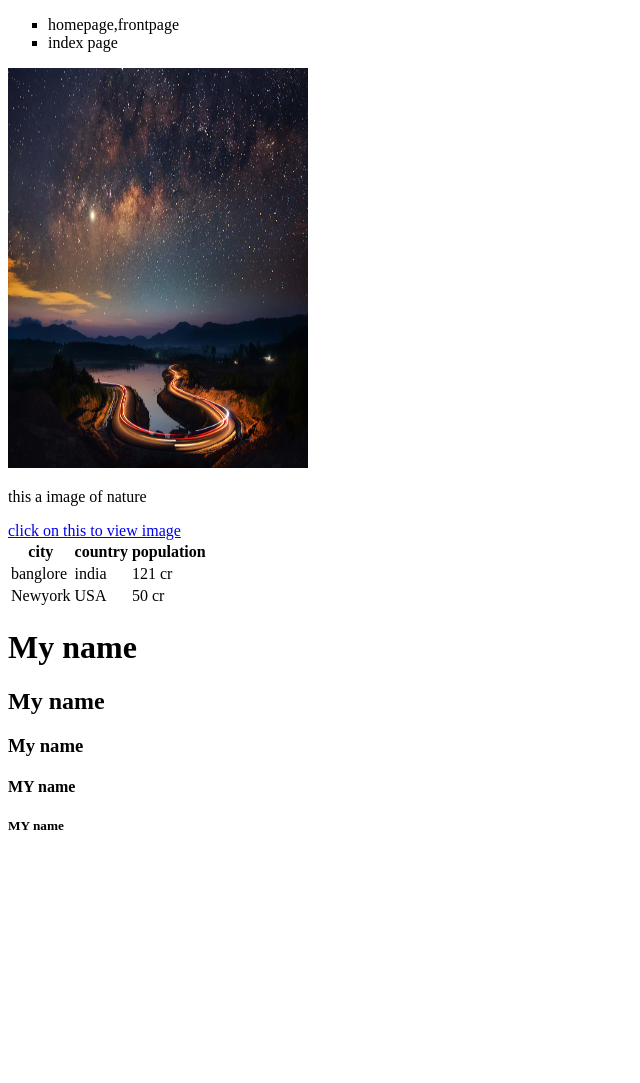
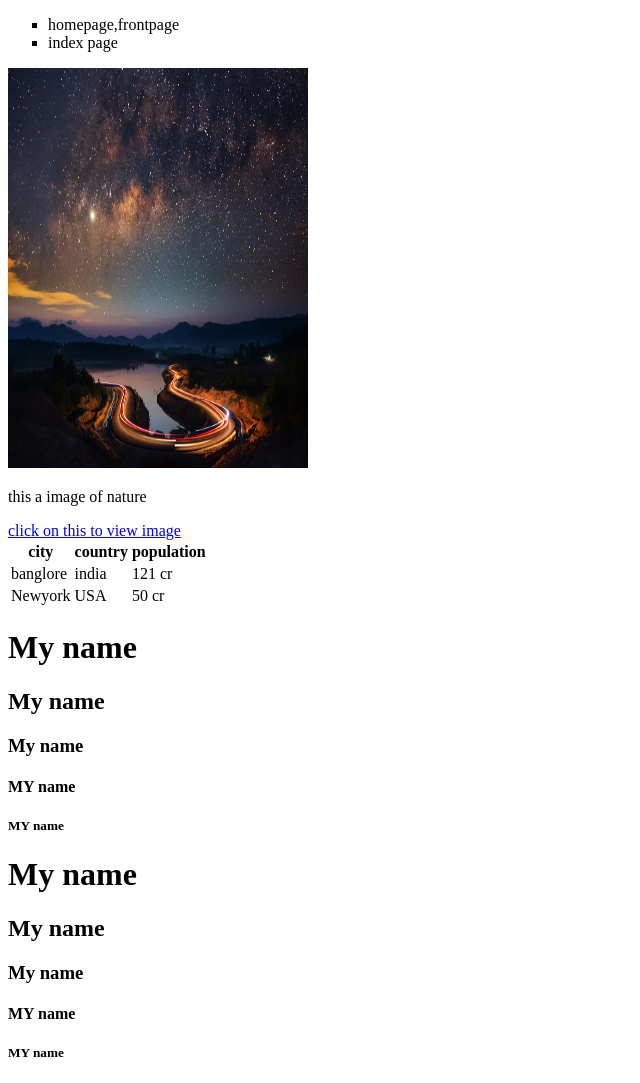
Before and after one commit to PavaniS4221/html_basics, a plain HTML site: page index.html in a window 1280 px wide. Shown: the whole page, without its empty margins (0-640 px from the left). Before the commit the page ends 856 px from the top, so only its background shows below. Drawn offline with Linux system fonts and the light colour scheme.

Commit message:
changes in index page

```diff
--- a/index.html
+++ b/index.html
@@ -46,5 +46,10 @@
    <h3>My name</h3>
    <h4>MY name</h4>
    <h5>MY name</h5>
+   <h1>My name</h1>
+   <h2>My name</h2>
+   <h3>My name</h3>
+   <h4>MY name</h4>
+   <h5>MY name</h5>
 </body>
 </html>
```
